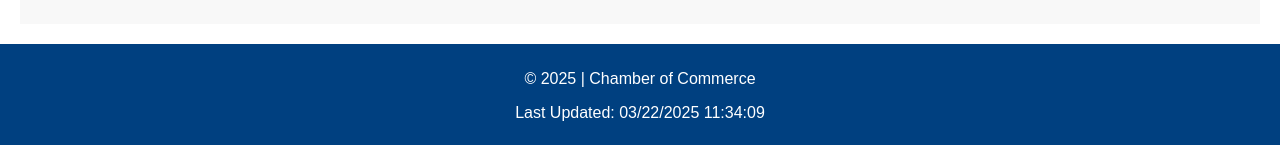
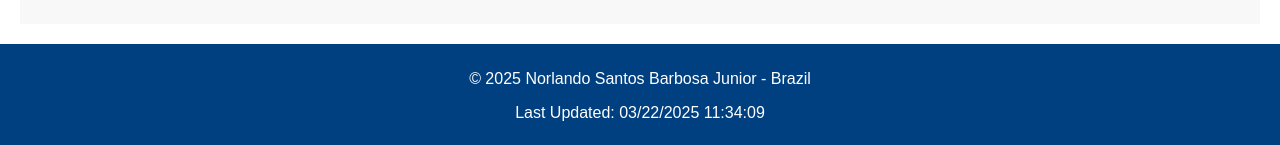
Before and after one commit to NorlandoJunior/wdd231, a plain HTML site: page chamber/index.html in a window 1280 px wide. Shown: the part 1904-2049 px from the top of the page. Drawn offline with Linux system fonts and the light colour scheme; no server answers.

Commit message:
comit final

```diff
--- a/chamber/index.html
+++ b/chamber/index.html
@@ -68,7 +68,7 @@
     </main>
 
     <footer>
-      <p>&copy; <span id="year"></span> | Chamber of Commerce</p>
+      <p>&copy; <span id="year"></span> Norlando Santos Barbosa Junior - Brazil</p>
       <p>Last Updated: <span id="last-modified"></span></p>
     </footer>
 
```
